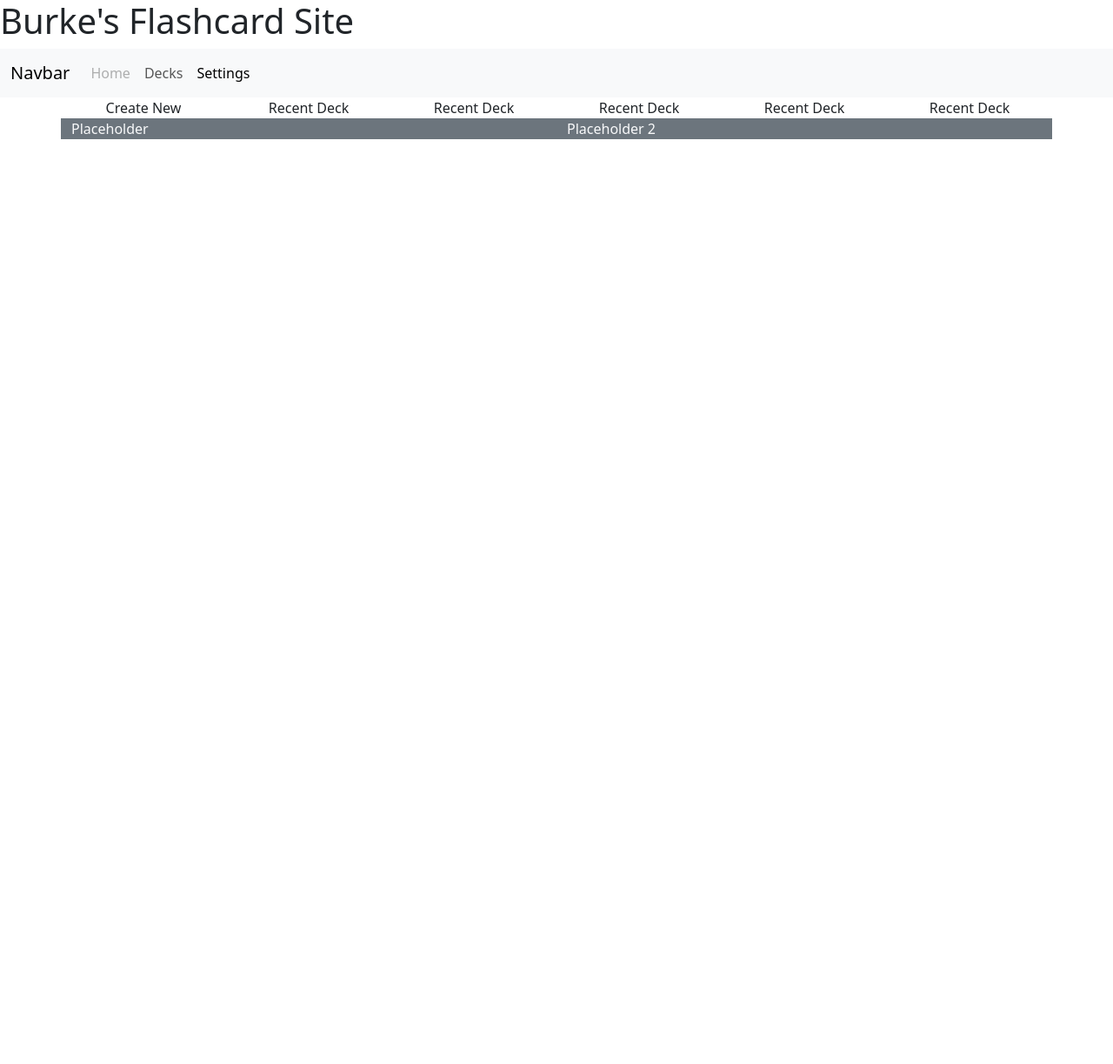
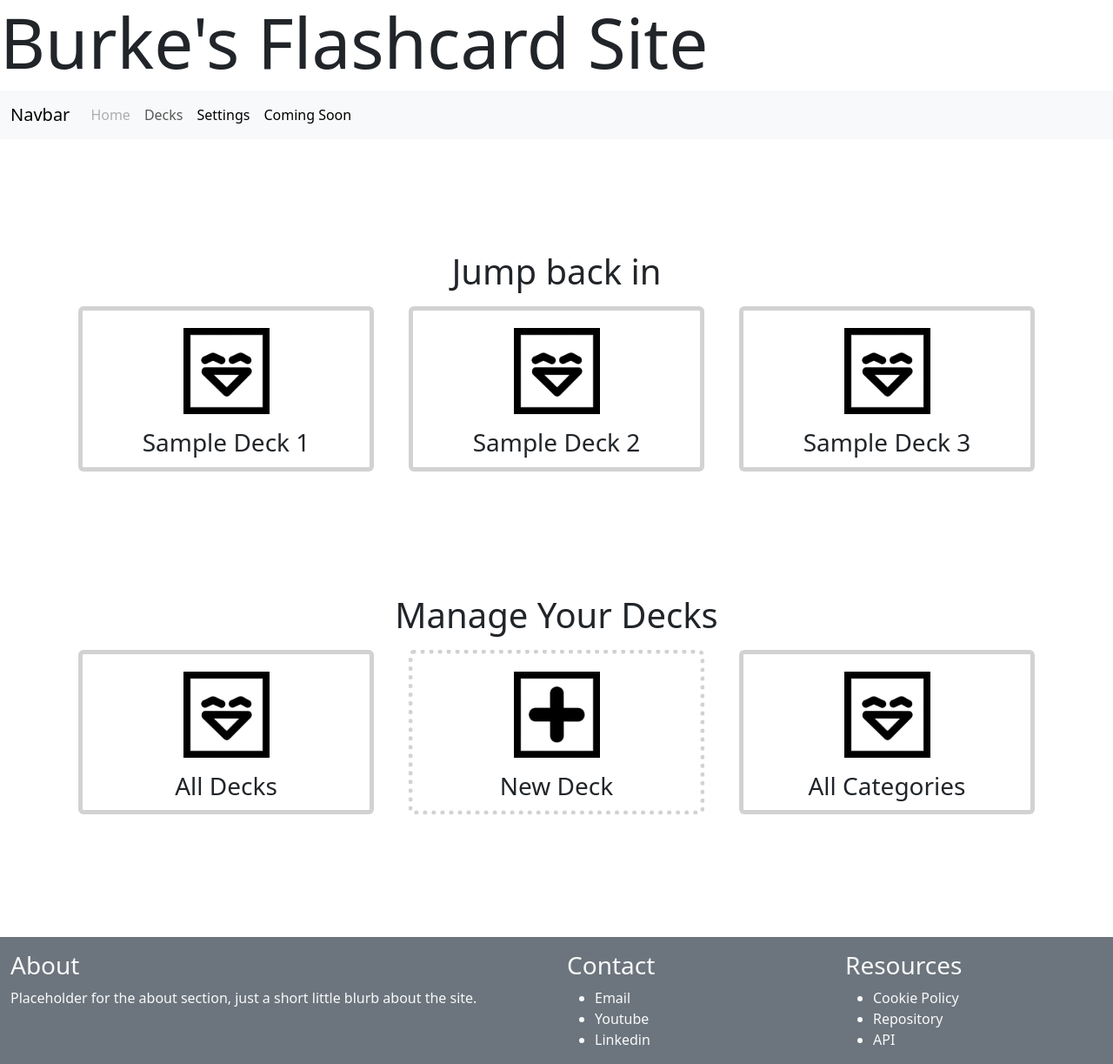
Before and after one commit to burke-edwards-672/Project2-Flashcard-Site, a website: page index.html in a window 1280 px wide. Shown: the whole page at 87% size. Before the commit the page ends 800 px from the top, so only its background shows below. Drawn offline with nearby package versions, Linux system fonts and the light colour scheme.

Commit message:
stylized homepage

```diff
--- /dev/null
+++ b/css/base.css
@@ -0,0 +1,27 @@
+.card {
+    height: 90%;
+    border-width: 5px;
+}
+
+.card img {
+    width: 30%;
+    margin: auto;
+    margin-top: 20px;
+
+}
+
+main h1 {
+    margin-top: 8rem;
+}
+
+.create-deck {
+    border-style: dotted;
+}
+
+footer {
+    margin-top: 8rem;
+}
+
+footer h3 {
+    margin-top: 1rem;
+}
--- a/index.html
+++ b/index.html
@@ -6,10 +6,11 @@
     <title>Project Two Website</title>
 
     <link href="https://cdn.jsdelivr.net/npm/bootstrap@5.3.8/dist/css/bootstrap.min.css" rel="stylesheet" integrity="sha384-sRIl4kxILFvY47J16cr9ZwB07vP4J8+LH7qKQnuqkuIAvNWLzeN8tE5YBujZqJLB" crossorigin="anonymous">
+    <link rel="stylesheet" href="./css/base.css">
 </head>
 <body>
     <header>
-        <h1>Burke's Flashcard Site</h1>
+        <h1 class="display-1">Burke's Flashcard Site</h1>
 
         <nav class="navbar navbar-expand-lg bg-body-tertiary">
             <div class="container-fluid">
@@ -28,6 +29,9 @@
                         <li class="nav-item">
                             <a class="nav-link active" href="./html/settings.html">Settings</a>
                         </li>
+                        <li class="nav-item">
+                            <a class="nav-link active" href="#">Coming Soon</a>
+                        </li>
                     </ul>
                 </div>
             </div>
@@ -35,38 +39,97 @@
     </header>
 
     <main>
+        <h1 class="text-center">Jump back in</h1>
+
         <div class="container text-center">
-            <div class="row">
-                <div class="col">
-                    Create New
+            <div class="row ">
+                <div class="col-sm-4">
+                    <div class="card m-2">
+                        <img src="./images/smile.jpg" >
+                        <h3 class="card-title my-3">Sample Deck 1</h3>
+                    </div>
                 </div>
-                <div class="col">
-                    Recent Deck
+
+                <div class="col-sm-4">
+                    <div class="card m-2">
+                        <img src="./images/smile.jpg" >
+                        <h3 class="card-title my-3">Sample Deck 2</h3>
+                    </div>
                 </div>
-                <div class="col">
-                    Recent Deck
-                </div>
-                <div class="col">
-                    Recent Deck
-                </div>
-                <div class="col">
-                    Recent Deck
-                </div>
-                <div class="col">
-                    Recent Deck
+
+                <div class="col-sm-4">
+                    <div class="card m-2">
+                        <img src="./images/smile.jpg" >
+                        <h3 class="card-title my-3">Sample Deck 3</h3>
+                    </div>
                 </div>
             </div>
         </div>
+
+        <h1 class="text-center">Manage Your Decks</h1>
+
+        <div class="container text-center">
+            <div class="row">
+                <div class="col-sm-4">
+                    <div class="card m-2">
+                        <img src="./images/smile.jpg" >
+                        <h3 class="card-title my-3">All Decks</h3>
+                    </div>
+                </div>
+
+                <div class="col-sm-4">
+                    <div class="card m-2 create-deck">
+                        <img src="./images/plus.jpg">
+                        <h3 class="card-title my-3">New Deck</h3>
+                    </div>
+                </div>
+
+                <div class="col-sm-4">
+                    <div class="card m-2">
+                        <img src="./images/smile.jpg" >
+                        <h3 class="card-title my-3">All Categories</h3>
+                    </div>
+                </div>
+            </div>
+        </div>
+
+
     </main>
 
     <footer>
-        <div class="container text-light bg-secondary">
+        <div class="container-fluid text-light bg-secondary">
             <div class="row">
-                <div class="col">
-                    Placeholder
+                <div class="col-sm-6">
+                    <h3>About</h3>
+                    Placeholder for the about section, just a short little blurb about the site.
                 </div>
-                <div class="col">
-                    Placeholder 2
+                <div class="col-sm-3">
+                    <h3>Contact</h3>
+                    <ul>
+                        <li>
+                            Email
+                    </li>
+                        <li>
+                            Youtube
+                        </li>
+                        <li>
+                            Linkedin
+                        </li>
+                    </ul>
+                </div>
+                <div class="col-sm-3">
+                    <h3>Resources</h3>
+                    <ul>
+                        <li>
+                            Cookie Policy
+                        </li>
+                        <li>
+                            Repository
+                        </li>
+                        <li>
+                            API
+                        </li>
+                    </ul>
                 </div>
             </div>
         </div>
```
Also changed, not shown: images/plus.jpg (added), images/smile.jpg (added).
